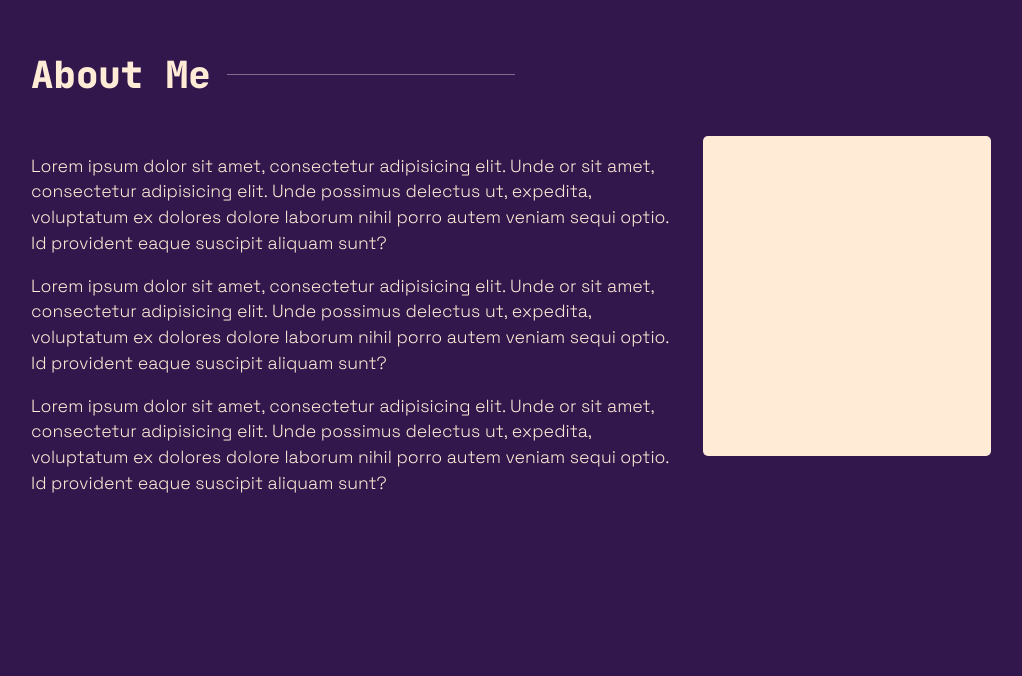
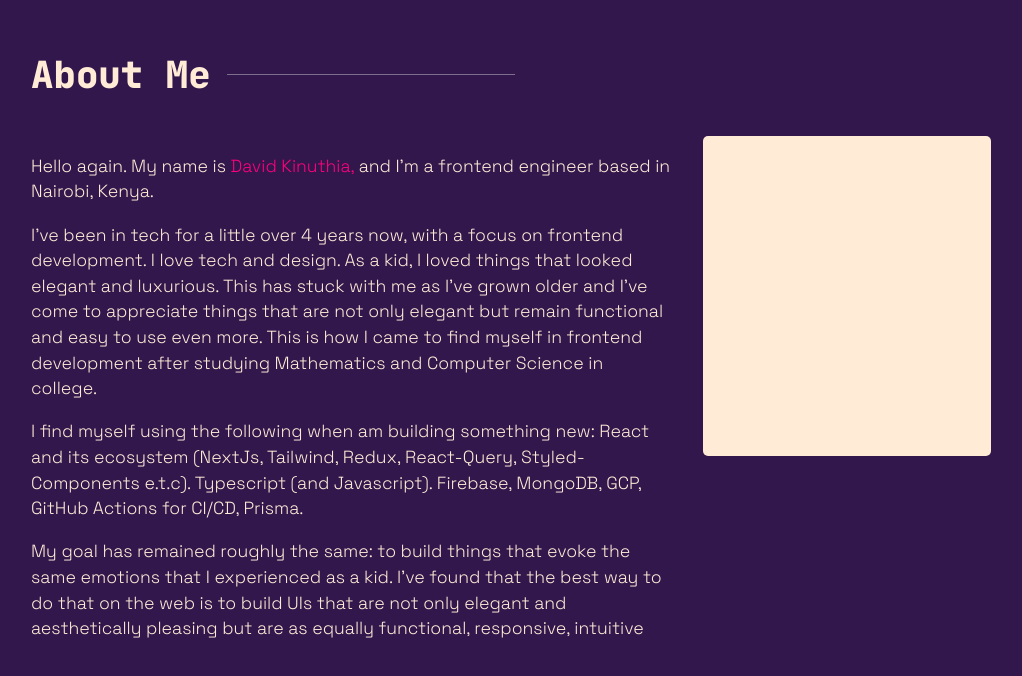
Before and after one commit to kd-kinuthiadavid/kdio-dev, a Next.js app: page / in a window 1280 px wide. Shown: the part 890-1566 px from the top of the page, without its empty margins (129-1151 px from the left). Built offline with nearby package versions, Linux system fonts and the light colour scheme.

Commit message:
feat(about): replace placeholder text with actual copy
Replace the about me placeholder text with actual copy for the section

```diff
--- a/components/AboutSection/index.tsx
+++ b/components/AboutSection/index.tsx
@@ -1,7 +1,12 @@
 import React from "react";
 import styled from "styled-components";
+import { HiglightedText } from "../sharedstyles";
 
 const About = () => {
+  const startDateInYears = new Date(2018, 10, 1).getFullYear();
+  const nowInYears = new Date().getFullYear();
+  const experienceYears = nowInYears - startDateInYears;
+
   return (
     <Wrapper id="about">
       <div className="about_subHeading">
@@ -11,22 +16,31 @@ const About = () => {
       <div className="about_content">
         <div className="about_text">
           <p>
-            Lorem ipsum dolor sit amet, consectetur adipisicing elit. Unde or
-            sit amet, consectetur adipisicing elit. Unde possimus delectus ut,
-            expedita, voluptatum ex dolores dolore laborum nihil porro autem
-            veniam sequi optio. Id provident eaque suscipit aliquam sunt?
+            Hello again. My name is{" "}
+            <HiglightedText>David Kinuthia,</HiglightedText> and I'm a frontend
+            engineer based in Nairobi, Kenya.
           </p>
           <p>
-            Lorem ipsum dolor sit amet, consectetur adipisicing elit. Unde or
-            sit amet, consectetur adipisicing elit. Unde possimus delectus ut,
-            expedita, voluptatum ex dolores dolore laborum nihil porro autem
-            veniam sequi optio. Id provident eaque suscipit aliquam sunt?
+            I've been in tech for a little over {experienceYears} years now,
+            with a focus on frontend development. I love tech and design. As a
+            kid, I loved things that looked elegant and luxurious. This has
+            stuck with me as I've grown older and I've come to appreciate things
+            that are not only elegant but remain functional and easy to use even
+            more. This is how I came to find myself in frontend development
+            after studying Mathematics and Computer Science in college.
           </p>
           <p>
-            Lorem ipsum dolor sit amet, consectetur adipisicing elit. Unde or
-            sit amet, consectetur adipisicing elit. Unde possimus delectus ut,
-            expedita, voluptatum ex dolores dolore laborum nihil porro autem
-            veniam sequi optio. Id provident eaque suscipit aliquam sunt?
+            I find myself using the following when am building something new:
+            React and its ecosystem (NextJs, Tailwind, Redux, React-Query,
+            Styled-Components e.t.c). Typescript (and Javascript). Firebase,
+            MongoDB, GCP, GitHub Actions for CI/CD, Prisma.
+          </p>
+          <p>
+            My goal has remained roughly the same: to build things that evoke
+            the same emotions that I experienced as a kid. I've found that the
+            best way to do that on the web is to build UIs that are not only
+            elegant and aesthetically pleasing but are as equally functional,
+            responsive, intuitive
           </p>
         </div>
         <div className="about_image_placeholder"></div>
```
